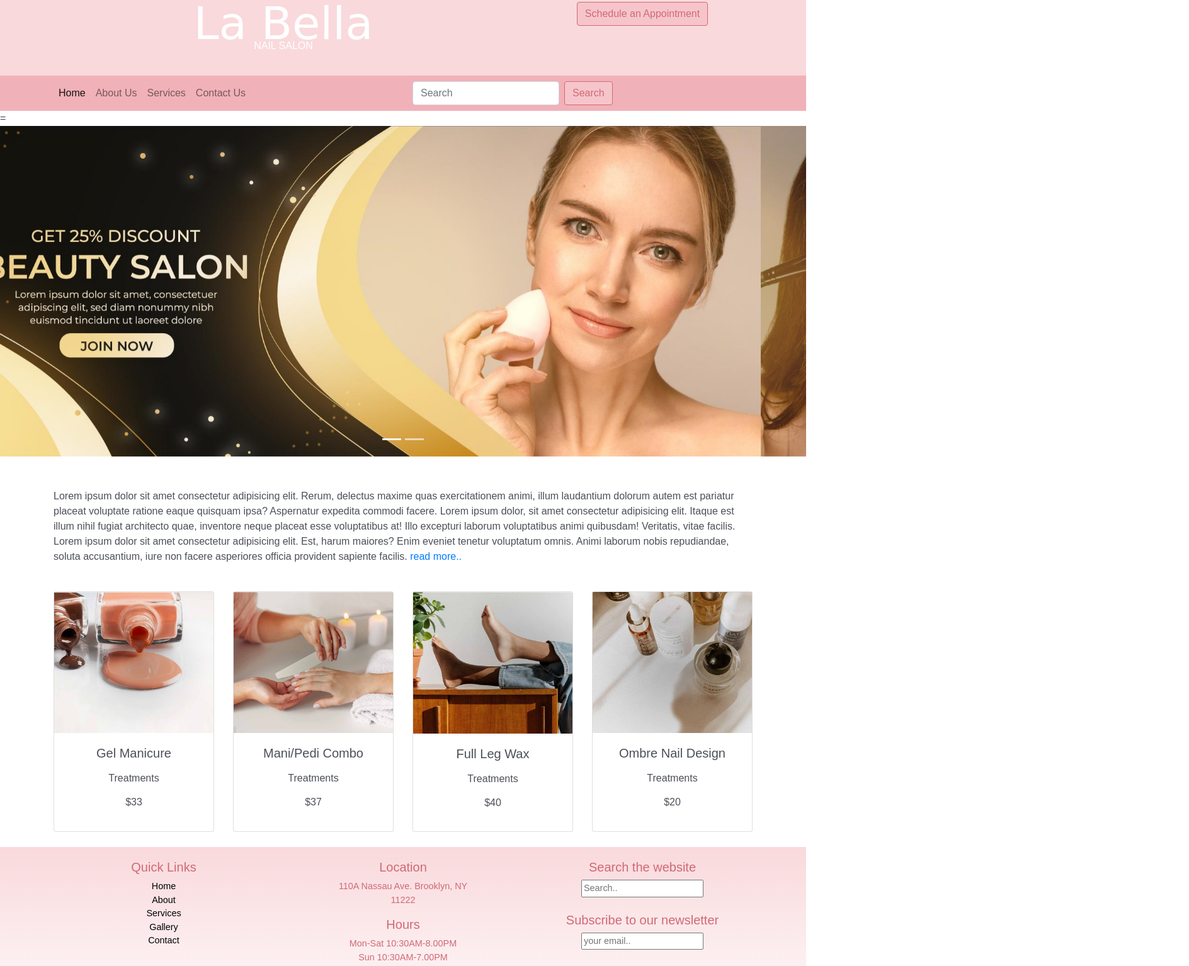
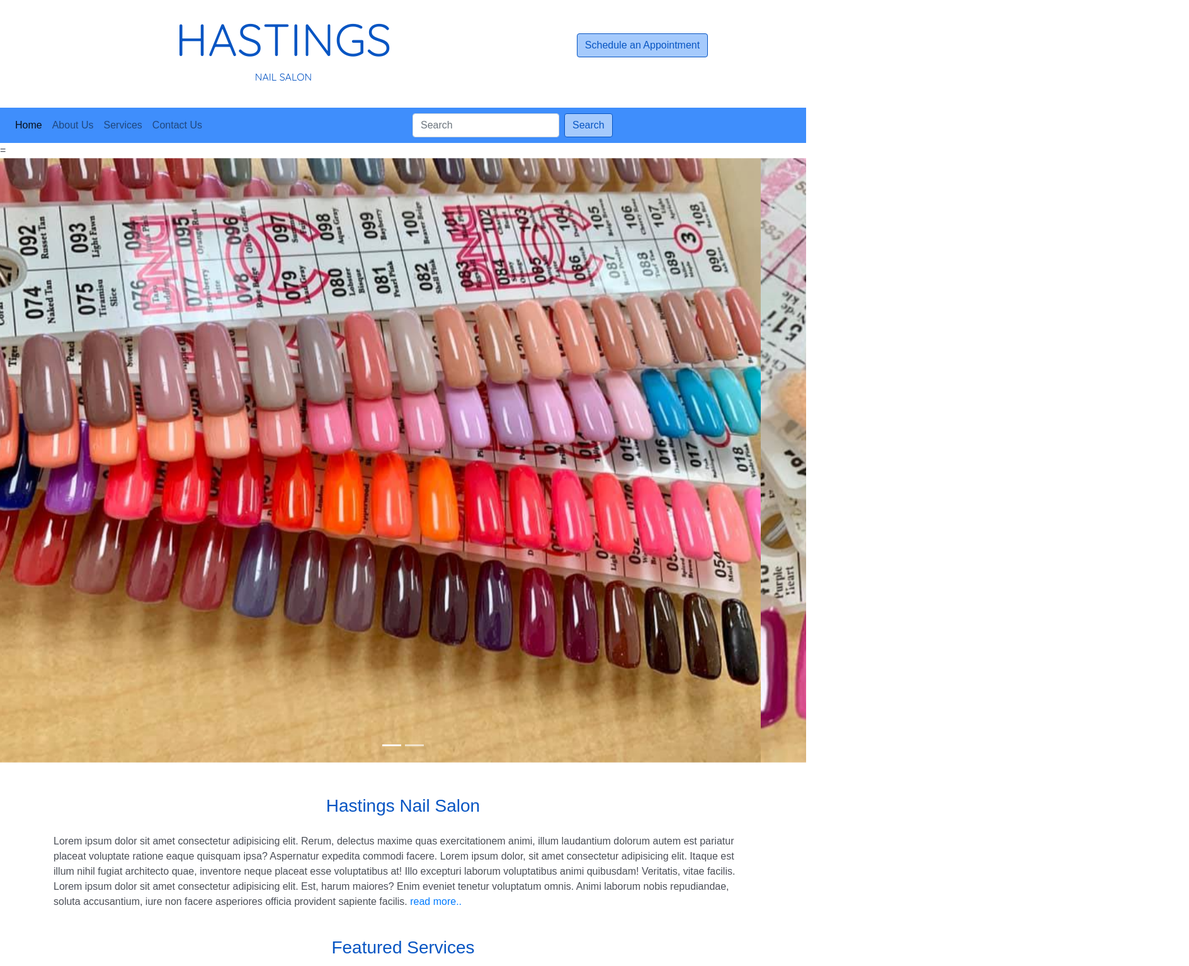
Before and after one commit to sruthiravindra/thenailsalon, a website: page index.html in a window 1280 px wide. Shown: the part 27-1561 px from the top of the page at 63% size, 1888 px wide, since content can reach past the window. Drawn offline with nearby package versions, Linux system fonts and the light colour scheme; a web font is replaced by a local one.

Commit message:
changeover to hastings nail salon

```diff
--- a/css/styles.css
+++ b/css/styles.css
@@ -6,29 +6,33 @@ body{
 }
 
 h1 {
-    font-family: "Zeyada", cursive;
-    line-height: 0.5;
+    font-family: "Quicksand", cursive;
     font-size: 4.5em;
-    color: white;
+    color: #0755c3;
 }
 
 h2 {
-    font-family: "Arial","sans serif";
-    color: white;
+    font-family: "Quicksand","sans serif";
+    color: #0755c3;
     font-size: 1em;
 }
 
+h3 {
+    font-family: "Quicksand", "sans serif";
+    color: #0755c3;
+    margin: 1em;
+}
 
 h3, h4, h5 {
     font-family: "Arial","sans serif";
 }
 .jumbotron{
     padding: 30px;
-    background-color: #f9d9dc;
-    margin-bottom: 0px;;
+    background-color: white;
+    margin-bottom: 0px;
 }
 .navbar{
-    background-color: #f1b1b8;
+    background-color: #3f8efc;
 }
 .navbar, .navbar > a {
     font-family: "Arial", "sans serif";
@@ -37,10 +41,10 @@ nav[aria-label="breadcrumb"]{
     background-color: #e9ecef;
 }
 footer{
-    background-image: linear-gradient(#f9d9dc, white);
+    background-image: linear-gradient(#a5cafc, white);
     padding: 20px 0;
     font-size: 0.9em;
-    color: #d06975;
+    color: #0755c3;
     text-align: center;
 }
 
@@ -54,9 +58,9 @@ a {
 }
 
 .btn {
-    background-color: #f6c5cb;
-    border: solid #d06975 1px;
-    color: #d06975;
+    background-color: #a5cafc;
+    border: solid #0755c3 1px;
+    color: #0755c3;
 }
 
 /*about us page styles*/
@@ -68,12 +72,12 @@ a {
 /*services page styles*/
 
 .price {
-    color: #d06975;
+    color: #0755c3;
     margin: 0.5em 0.5em;
 }
 
 .nav-pills .nav-link {
-    color: #d06975;
-    border: 1px solid #d06975;
+    color: #0755c3;
+    border: 1px solid #0755c3;
     margin: 0.5em;
 }
--- a/index.html
+++ b/index.html
@@ -13,9 +13,9 @@
    <link rel="stylesheet" href="https://fonts.googleapis.com/css?family=Caveat|Open+Sans" />
    <link rel="stylesheet" href="css/styles.css" />
    <link rel="stylesheet" href="node_modules/font-awesome/css/font-awesome.min.css" />
-   <link rel="stylesheet" href="https://fonts.googleapis.com/css?family=Zeyada" />
+   <link rel="stylesheet" href="https://fonts.googleapis.com/css?family=Quicksand" />
 
-   <title>La Bella Nail Salon</title>
+   <title>Hastings Nail Salon</title>
 
 </head>
 
@@ -25,11 +25,11 @@
       <div class="container">
          <div class="row">
             <div class="col-sm-8 text-center">
-               <h1 class="mt-3">La Bella</h1>
+               <h1 class="mt-3">HASTINGS</h1>
                <h2>NAIL SALON</h2>
             </div>
-            <div class="col text-center">
-               <a class="btn" data-toggle="modal" data-target="#reserveModal" id="btnMakeAnAppointment">Schedule an Appointment</a>
+            <div class="col align-self-center text-center">
+               <a class="btn align-self-center" data-toggle="modal" data-target="#reserveModal" id="btnMakeAnAppointment">Schedule an Appointment</a>
             </div>
 
          </div>
@@ -38,12 +38,11 @@
 
    <!--add nav bar here-->
    <nav class="navbar navbar-expand-sm navbar-light bg-gradient-light sticky-top">
-      <div class="container">
       <button class="navbar-toggler" type="button" data-toggle="collapse" data-target="#menubar" aria-controls="menubar" aria-expanded="false" aria-label="Toggle navigation">
          <span class="navbar-toggler-icon"></span>
          </button>
       <div class="collapse navbar-collapse" id="menubar">
-            <ul class="navbar-nav mr-auto">
+         <ul class="navbar-nav mr-auto col-sm-6 text-nowrap">
             <li class="navbar-item">
                <a class="nav-link active" href="#">Home</a>
             </li>
@@ -57,11 +56,10 @@
                <a class="nav-link" href="contactus.html">Contact Us</a>
             </li>
          </ul>
-            <form class="form-inline my-2 my-lg-0 ml-auto col-6">
+         <form class="form-inline my-2 my-lg-0 ml-auto col-sm-12">
             <input class="form-control mr-sm-2" type="search" placeholder="Search" aria-label="Search">
             <button class="btn my-2 my-sm-0" type="submit">Search</button>
          </form>
-         </div>
       </div>
    </nav>
 =
@@ -75,10 +73,10 @@
       </ol>
       <div class="carousel-inner">
          <div class="carousel-item active">
-            <img class="d-block w-100" src="img/banner1.jpg">
+            <img class="d-block w-100" src="img/hns_colors.jpeg">
          </div>
          <div class="carousel-item">
-            <img class="d-block w-100" src="img/banner2.jpg">
+            <img class="d-block w-100" src="img/hns_colors2.jpeg">
          </div>
       </div>
    </div>
@@ -88,7 +86,7 @@
    <div class="container mt-4">
       <div class="row">
          <div class="col">
-            <h2 class="text-center">La Bella Nail Salon</h2>
+            <h3 class="text-center">Hastings Nail Salon</h3>
             <p>
                Lorem ipsum dolor sit amet consectetur adipisicing elit. Rerum, delectus maxime quas exercitationem
                animi, illum laudantium dolorum autem est pariatur placeat voluptate ratione eaque quisquam ipsa?
@@ -111,12 +109,12 @@
    <div class="container">
       <div class="row row-content text-center">
          <div class="col-12">
-            <h2>Featured Services</h2>
+            <h3>Featured Services</h3>
          </div>
-         <div class="lg-4 col-md-3 col-xs-12 mb-4">
+         <div class="lg-4 col-md-3 col-sm-6 mb-4">
             <div class="card">
                <div class="bg-image">
-                  <img src="img/service1.jpg" class="w-100">
+                  <img src="img/hns_mani_2.jpeg" class="w-100">
                </div>
                <div class="card-body">
                   <a href="services.html" class="text-reset">
@@ -130,7 +128,7 @@
             </div>
          </div>
 
-         <div class="lg-4 col-md-3 col-xs-12 mb-4">
+         <div class="lg-4 col-md-3 col-sm-6 mb-4">
             <div class="card">
                <div class="bg-image">
                   <img src="img/service2.jpg" class="w-100">
@@ -147,7 +145,7 @@
             </div>
          </div>
 
-         <div class="lg-4 col-md-3 col-xs-12 mb-4">
+         <div class="lg-4 col-md-3 col-sm-6 mb-4">
             <div class="card">
                <div class="bg-image">
                   <img src="img/service3.jpg" class="w-100">
@@ -164,7 +162,7 @@
             </div>
          </div>
 
-         <div class="lg-4 col-md-3 col-xs-12 mb-4">
+         <div class="lg-4 col-md-3 col-sm-6 mb-4">
             <div class="card">
                <div class="bg-image">
                   <img src="img/service4.jpg" class="w-100">
@@ -200,8 +198,8 @@
             <div class="col col-sm-4">
                <h5>Location</h5>
                <p>
-                  110A Nassau Ave. Brooklyn, NY <br>
-                  11222
+                  1450 W M 43 Hwy Ste 2 <br>
+                  Hastings, MI 49058
                </p>
                <h5>Hours</h5>
                <p>
@@ -210,8 +208,8 @@
                </p>
                <h5>Contact</h5>
                <p>
-                  Phone :: 347-763-0178<br>
-                  Email :: labellanailsalonbk@gmail.com
+                  Phone :: (269) 953-1015<br>
+                  Email ::
                </p>
             </div>
             <div class="col col-sm-4">
```
Also changed, not shown: aboutus.html (+11 -11 lines), contactus.html (+10 -10 lines), services.html (+7 -7 lines), img/hns_colors.jpeg (added), img/hns_colors2.jpeg (added), img/hns_mani_1.jpeg (added), img/hns_mani_2.jpeg (added), img/hns_mani_3.jpeg (added), img/hns_mani_4.jpeg (added), img/hns_wall.jpeg (added), 1 other file. Lines whose indentation alone changed are shown as unchanged.
